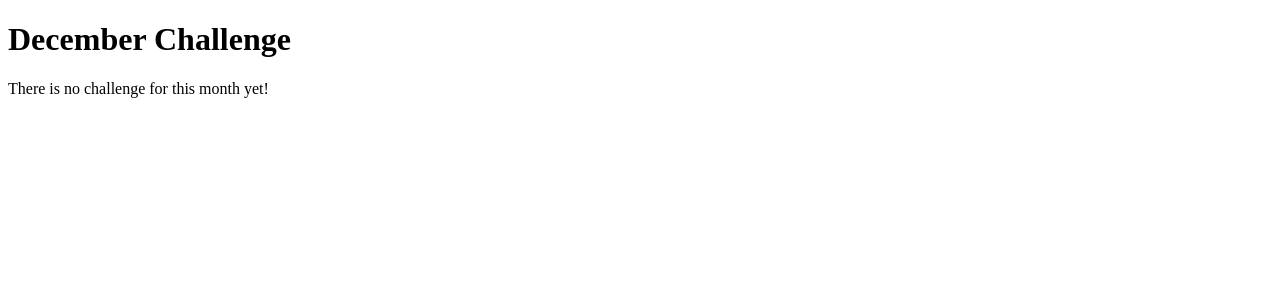
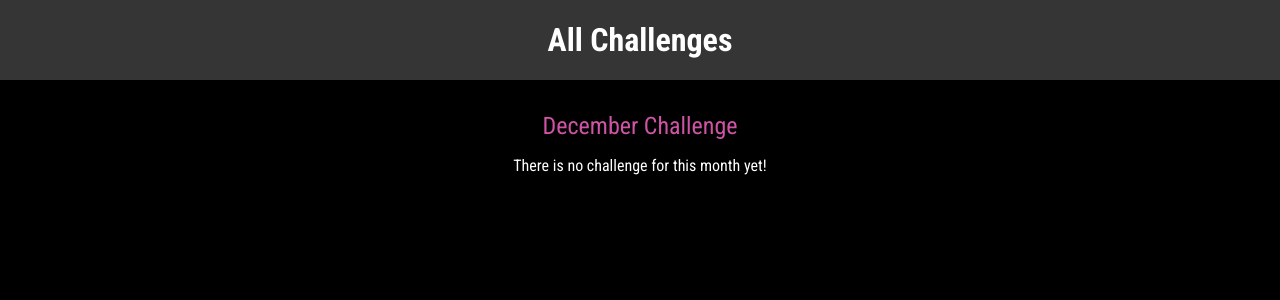
Before and after one commit to andreimartin28/django-monthly-challenges, a Django app: page /challenges/december in a window 1280 px wide. Shown: the top 300 px of the page. Run offline with Django 3.2, Linux system fonts and the light colour scheme.

Commit message:
04 Templates & Static Files-am ramas la 019-de aici trebuie continuat

```diff
--- /dev/null
+++ b/challenges/static/challenges/challenge.css
@@ -0,0 +1,22 @@
+h1,
+h2 {
+    font-weight: bold;
+    text-align: center;
+    color: white;
+}
+
+h1 {
+    font-size: 1.5rem;
+    margin: 2rem 0 1rem 0;
+    font-weight: normal;
+    color: #cf54a6;
+}
+
+h2 {
+    font-size: 3rem;
+ }
+
+ .fallback {
+    text-align: center;
+    color: white;
+ }
--- /dev/null
+++ b/challenges/static/challenges/includes/header.css
@@ -0,0 +1,27 @@
+header {
+    width: 100%;
+    height: 5rem;
+    background-color: #353535;
+}
+
+header nav{
+    width: 100%;
+    height: 100%;
+    display: flex;
+    justify-content: center;
+    align-items: center;
+}
+
+
+header nav a{
+    color: white;
+    font-size: 2rem;
+    font-weight: bold;
+    text-decoration: none;
+}
+
+
+header nav a:hover,
+header nav a:active {
+    color: #cf54a6;
+}
--- a/challenges/templates/challenges/challenge.html
+++ b/challenges/templates/challenges/challenge.html
@@ -1,4 +1,10 @@
 {% extends "base.html" %}
+{% load static %}
+
+{% block css_files %}
+    <link rel="stylesheet" href="{% static "challenges/challenge.css" %}">
+    <link rel="stylesheet" href="{% static "challenges/includes/header.css" %}">
+{% endblock css_files %}
 
 {% block page_title %}
     {{ month_name|title }} Challenge
@@ -6,10 +12,12 @@
 
 
 {% block content %}
+    {% include "challenges/includes/header.html" %}
+
     <h1>{{ month_name|title }} Challenge</h1>
     {% if text is not None %}
         <h2>{{ text }}</h2>
     {% else %}
-        <p>There is no challenge for this month yet!</p>
+        <p class="fallback">There is no challenge for this month yet!</p>
     {% endif %}
 {% endblock content %}
--- /dev/null
+++ b/challenges/templates/challenges/includes/header.html
@@ -0,0 +1,5 @@
+<header>
+    <nav>
+        <a href="{% url "index" %}">All Challenges</a>
+    </nav>
+</header>
--- a/challenges/urls.py
+++ b/challenges/urls.py
@@ -3,7 +3,7 @@ from django.urls import path
 from . import views
 
 urlpatterns = [
-    path("",views.index), #/challenges  /
+    path("",views.index, name="index"), #/challenges  /
     path("<int:month>", views.monthly_challenge_by_number),
     path("<str:month>", views.monthly_challenge, name="month-challenge")
 ]
--- a/challenges/views.py
+++ b/challenges/views.py
@@ -1,7 +1,7 @@
 from django.shortcuts import render
-from django.http import HttpResponse, HttpResponseNotFound, HttpResponseRedirect
+from django.http import Http404, HttpResponseNotFound, HttpResponseRedirect
 from django.urls import reverse
-
+from django.template.loader import render_to_string
 
 
 monthly_challenges = {
@@ -50,4 +50,4 @@ def monthly_challenge(request, month):
             "month_name" : month.capitalize()
         })
     except:
-        return  HttpResponseNotFound("<h1>This month is not supported!</h1>")
+        raise Http404()
--- a/monthly_challenges/settings.py
+++ b/monthly_challenges/settings.py
@@ -122,3 +122,8 @@ USE_TZ = True
 # https://docs.djangoproject.com/en/3.1/howto/static-files/
 
 STATIC_URL = '/static/'
+
+
+STATICFILES_DIRS = [
+    BASE_DIR / "static"
+]
--- /dev/null
+++ b/static/styles.css
@@ -0,0 +1,10 @@
+@import url('https://fonts.googleapis.com/css2?family=Roboto+Condensed:wght@400;700&display=swap');
+
+html {
+    font-family: 'Roboto Condensed', sans-serif;
+}
+
+body {
+    margin: 0;
+    background-color: black;
+}
--- a/templates/base.html
+++ b/templates/base.html
@@ -1,11 +1,16 @@
+{% load static %}
+
 <!DOCTYPE html>
 <html lang="en">
 <head>
     <meta charset="UTF-8">
     <meta name="viewport" content="width=device-width, initial-scale=1.0">
     <title>{% block page_title %}My Challenges{% endblock page_title %}</title>
+   <link rel="stylesheet" href="{% static "styles.css" %}">
+    {% block css_files %}
+    {% endblock css_files %}
 </head>
 <body>
-{% block content %}{% endblock content %}
+    {% block content %}{% endblock content %}
 </body>
 </html>
```
Also changed, not shown: challenges/static/challenges/challenges.css (added, +37 -0 lines), challenges/templates/challenges/index.html (+12 -4 lines), templates/404.html (added, +10 -0 lines).
